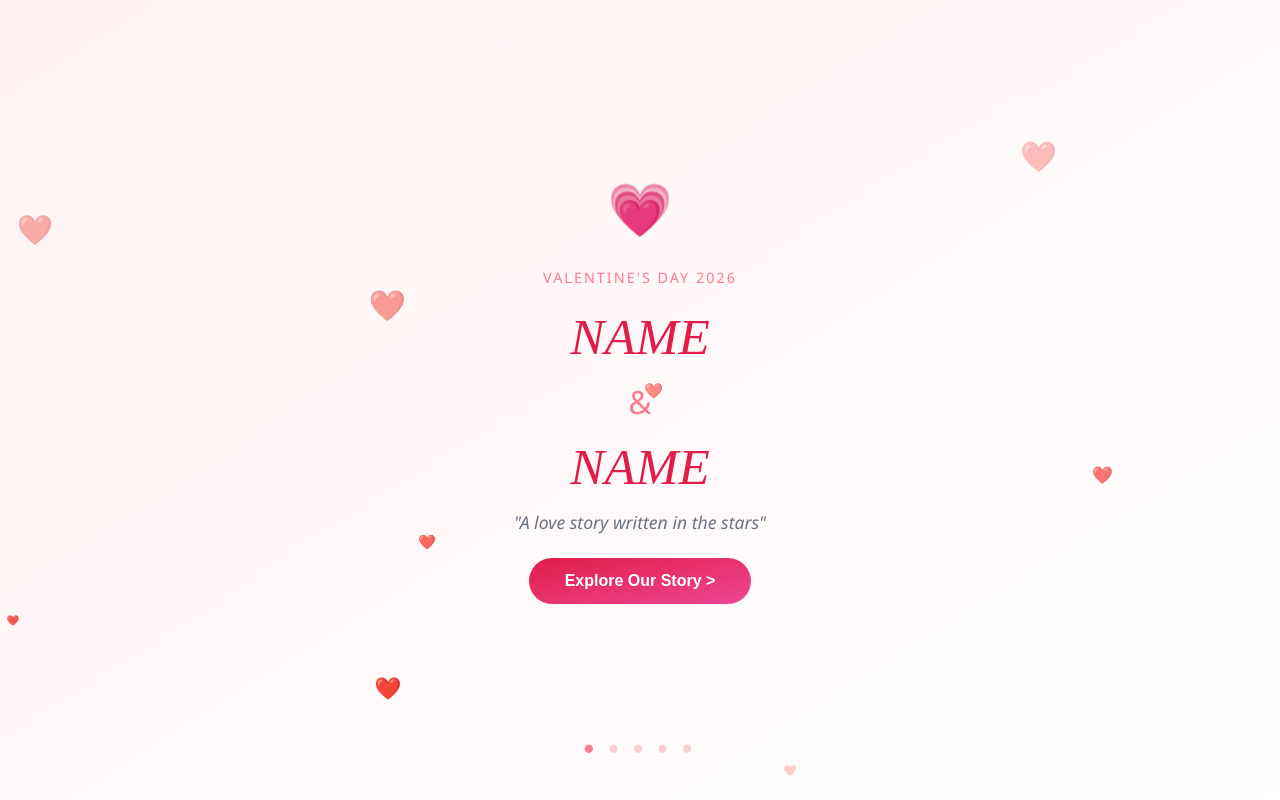
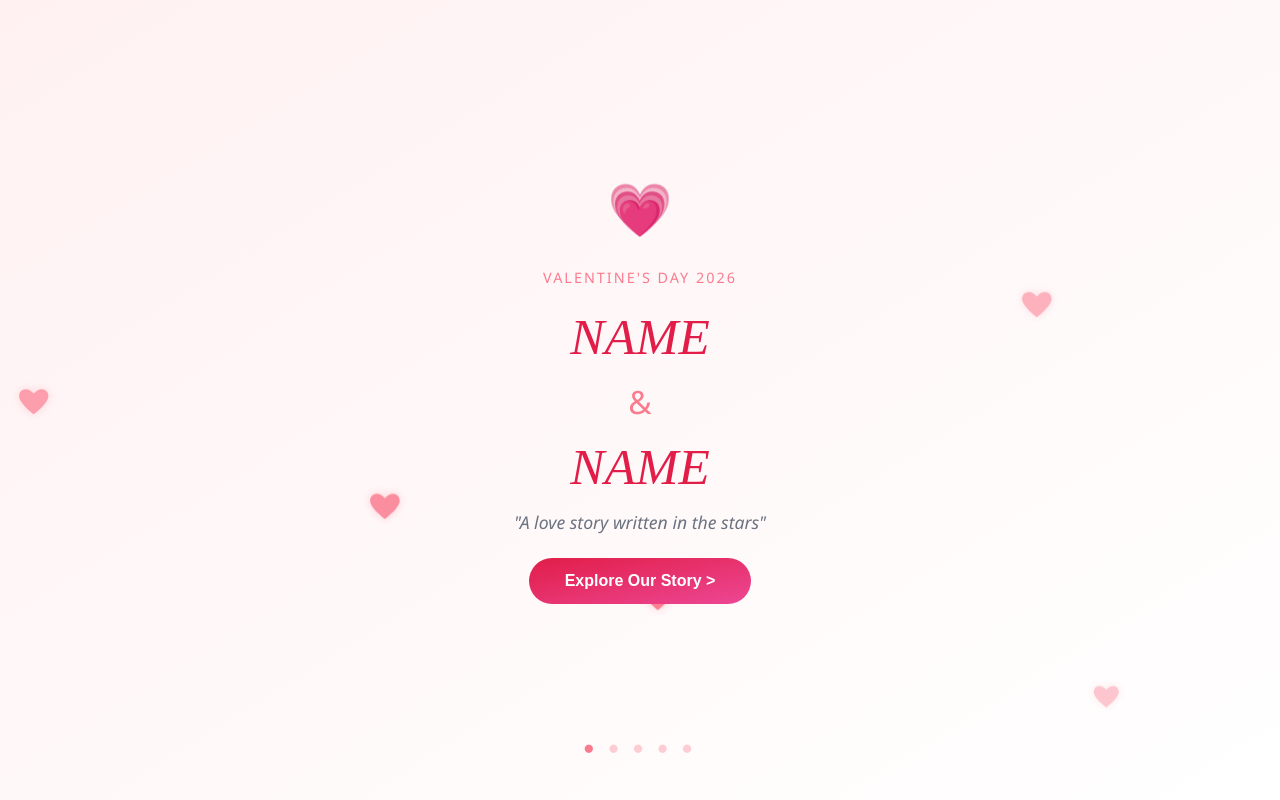
Before and after one commit to Abid-Chowdhury/valentinesxt, a React (Create React App) app: page / in a window 1280 px wide. Built offline with nearby package versions, Linux system fonts and the light colour scheme.

Commit message:
Updated floating hearts

```diff
--- a/src/pages/FloatingHearts.css
+++ b/src/pages/FloatingHearts.css
@@ -8,20 +8,23 @@
 
 .heart {
   position: absolute;
-  bottom: -20px;
-  animation: floatUp 7s linear forwards;
+  bottom: -24px;
+  animation: floatUp 9s linear forwards;
+  filter: drop-shadow(0 0 4px rgba(251, 123, 142, 0.4));
+  transform: translateX(0) rotate(0);
 }
 
 @keyframes floatUp {
-  from {
-    transform: translateY(0);
+  0% {
+    transform: translateX(0) translateY(0) rotate(0);
     opacity: 0;
   }
-  10% {
+  15% {
     opacity: 1;
   }
-  to {
-    transform: translateY(-110vh);
+
+  100% {
+    transform: translateX(0) translateY(-110vh) rotate(0);
     opacity: 0;
   }
 }
--- a/src/pages/FloatingHearts.js
+++ b/src/pages/FloatingHearts.js
@@ -1,46 +1,73 @@
-import { useEffect, useState } from "react";
+import { useEffect, useState, useRef } from "react";
+import HeartSvg from "./HeartSvg";
 import "./FloatingHearts.css";
 
 export default function FloatingHearts() {
   const [hearts, setHearts] = useState([]);
+  const intervalRef = useRef(null);
+  const counterRef = useRef(0);
 
   useEffect(() => {
-    let counter = 0;
+    const start = () => {
+      if (intervalRef.current) return;
 
-    const interval = setInterval(() => {
-      const duration = 7; // fixed for safety
-      const id = counter++; // ✅ no crypto, no Date.now
+      intervalRef.current = setInterval(() => {
+        const id = counterRef.current++;
+
+        const duration = 7;
 
         setHearts((prev) => [
           ...prev,
           {
             id,
             left: Math.random() * 100,
-          size: Math.random() * 25 + 8
+            size: Math.random() * 10 + 25,
           }
         ]);
 
         setTimeout(() => {
           setHearts((prev) => prev.filter((h) => h.id !== id));
         }, duration * 1000);
-    }, 600); // fewer hearts
+      }, 1000);
+    };
 
-    return () => clearInterval(interval);
+    const stop = () => {
+      clearInterval(intervalRef.current);
+      intervalRef.current = null;
+    };
+
+    // Start initially
+    start();
+
+    // Pause when tab is inactive
+    const handleVisibility = () => {
+      if (document.hidden) {
+        stop();
+      } else {
+        start();
+      }
+    };
+
+    document.addEventListener("visibilitychange", handleVisibility);
+
+    return () => {
+      stop();
+      document.removeEventListener("visibilitychange", handleVisibility);
+    };
   }, []);
 
   return (
     <div className="hearts-container">
       {hearts.map((heart) => (
-        <span
+        <div
           key={heart.id}
           className="heart"
           style={{
-            left: `${heart.left}%`,
-            fontSize: `${heart.size}px`
+            left: `${heart.left}%`
           }}
         >
-          ❤️
-        </span>
+          <HeartSvg size={heart.size} />
+        </div>
       ))}
     </div>
   );
--- /dev/null
+++ b/src/pages/HeartSvg.js
@@ -0,0 +1,21 @@
+export default function HeartSvg({ size = 20 }) {
+  return (
+    <svg
+      width={size}
+      height={size}
+      viewBox="0 0 64 64"
+      xmlns="http://www.w3.org/2000/svg"
+    >
+      <path
+        fill="#FB7B8E"
+        d="M47.5 6
+           C41 6 36.5 10 32 14.5
+           C27.5 10 23 6 16.5 6
+           C9 6 4 12 4 19.5
+           C4 33 32 54 32 54
+           C32 54 60 33 60 19.5
+           C60 12 55 6 47.5 6Z"
+      />
+    </svg>
+  );
+}
```
Also changed, not shown: src/index.css (line endings or trailing spaces). Lines whose indentation alone changed are shown as unchanged.
